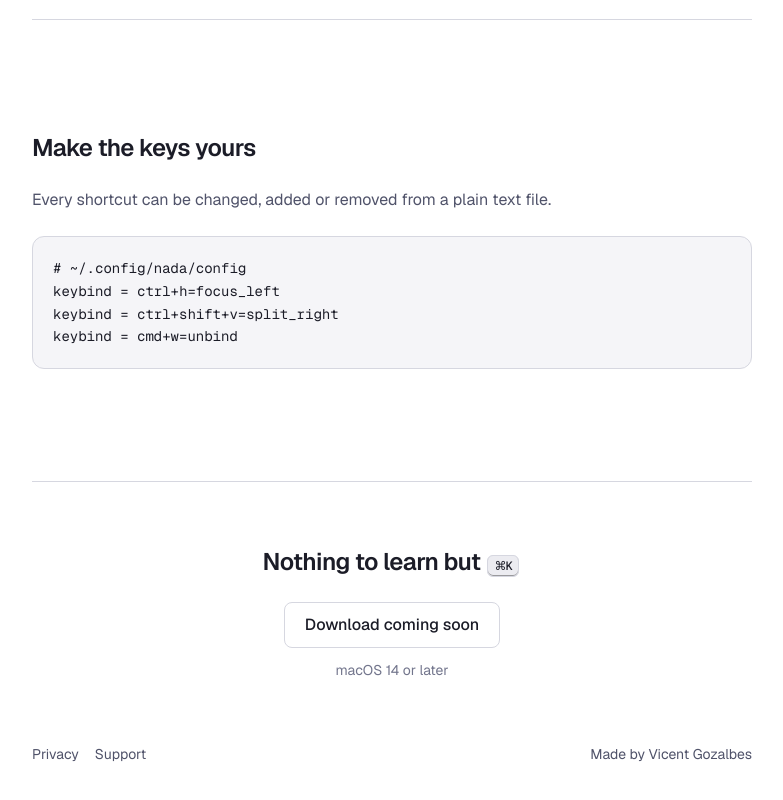
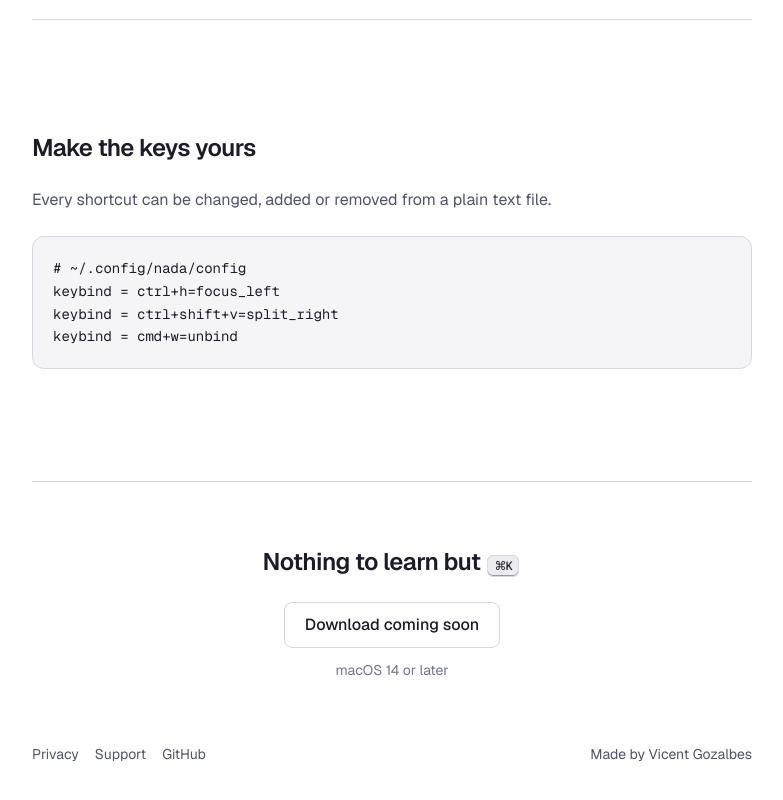
Before and after one commit to vigosan/nada, a Next.js app in the folder web/: page / in a window 1280 px wide. Shown: the part 3069-3869 px from the top of the page, without its empty margins (248-1031 px from the left). Built offline with nearby package versions, Linux system fonts and the light colour scheme.

Commit message:
Link the public repository from the website footer

```diff
--- a/web/components/Page.tsx
+++ b/web/components/Page.tsx
@@ -1,5 +1,5 @@
 import Link from "next/link";
-import { CONTACT, content, type Content } from "@/content";
+import { CONTACT, content, REPO, type Content } from "@/content";
 import { ThemeToggle } from "./ThemeToggle";
 
 const focus = "rounded focus-visible:outline-none focus-visible:ring-1 focus-visible:ring-accent";
@@ -36,6 +36,9 @@ export function Page({ c, current, children }: { c: Content; current: Route; chi
         <Link href={c.routes.support} className={quiet}>
           {c.footer.support}
         </Link>
+        <a href={REPO} className={quiet}>
+          {c.footer.github}
+        </a>
         <span className="sm:ml-auto">
           {c.footer.by}{" "}
           <a href="https://vicent.io" className={quiet}>
--- a/web/content.ts
+++ b/web/content.ts
@@ -4,6 +4,7 @@ export type Lang = (typeof LANGS)[number];
 export const SITE_URL = "https://nada.vicent.io";
 export const DOWNLOAD: string | null = null;
 export const CONTACT = "hello@vicent.io";
+export const REPO = "https://github.com/vigosan/nada";
 export const UPDATED = "2026-11-17";
 export const CONFIG_SAMPLE = `# ~/.config/nada/config
 keybind = ctrl+h=focus_left
@@ -139,7 +140,7 @@ const en = {
       "Every keyboard shortcut is listed on the home page and can be changed in ~/.config/nada/config.",
     ],
   },
-  footer: { privacy: "Privacy", support: "Support", by: "Made by" },
+  footer: { privacy: "Privacy", support: "Support", github: "GitHub", by: "Made by" },
 };
 
 export type Content = typeof en;
@@ -273,7 +274,7 @@ const es: Content = {
       "Todos los atajos de teclado están en la página de inicio y se pueden cambiar en ~/.config/nada/config.",
     ],
   },
-  footer: { privacy: "Privacidad", support: "Soporte", by: "Hecho por" },
+  footer: { privacy: "Privacidad", support: "Soporte", github: "GitHub", by: "Hecho por" },
 };
 
 export const content: Record<Lang, Content> = { en, es };
```
Also changed, not shown: 2 other files (tests, documents, lock files or other folders).
